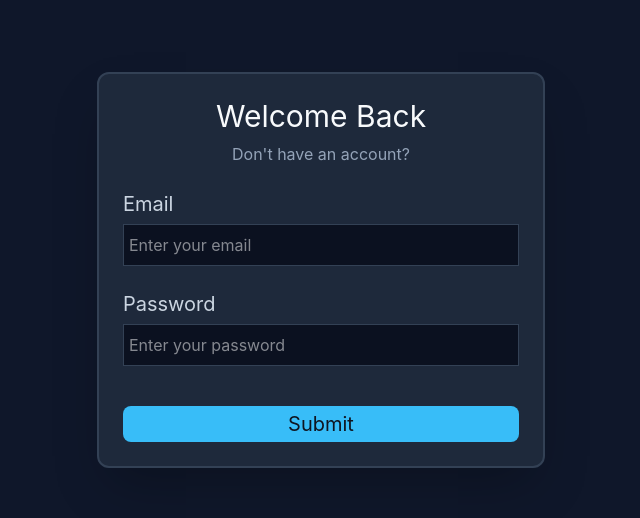
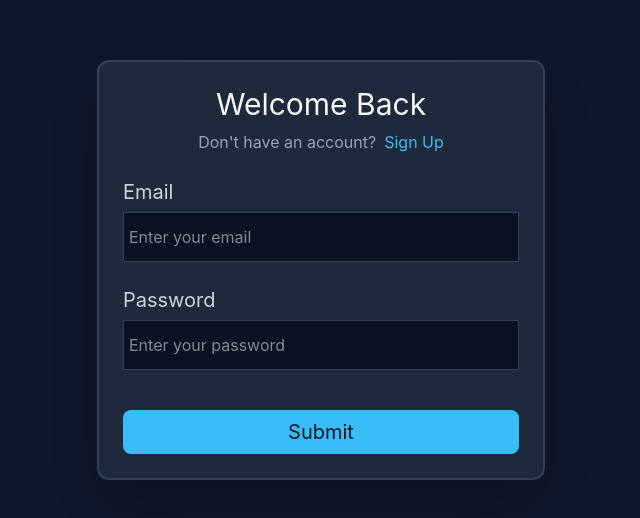
Before and after one commit to paramdahiya/ResumeForge, a React app in the folder frontend/: page /login in a window 1280 px wide. Shown: the part 130-648 px from the top of the page, without its empty margins (319-959 px from the left). Built offline with nearby package versions, Linux system fonts and the light colour scheme; the HTML template or start-up script is replaced by a standard one.

Commit message:
added styling for registeration pages and api

```diff
--- a/frontend/package.json
+++ b/frontend/package.json
@@ -11,6 +11,7 @@
   },
   "dependencies": {
     "@tailwindcss/vite": "^4.2.1",
+    "axios": "^1.13.6",
     "react": "^19.2.0",
     "react-dom": "^19.2.0",
     "react-router-dom": "^7.13.1",
--- /dev/null
+++ b/frontend/src/features/auth/api/auth.api.js
@@ -0,0 +1,15 @@
+import axios from 'axios'
+
+const REGISTER_URL='http://localhost:8080/api/auth/register'
+export const registerUser = async ({userName, email, password})=>{
+    try {
+        // send the data to the server
+        const response = await axios.post(REGISTER_URL, {userName, email, password}, {
+            withCredentials:true
+        })
+        return response.data
+
+    } catch (error) {
+        throw(error)
+    }
+}
--- a/frontend/src/pages/Login.jsx
+++ b/frontend/src/features/auth/pages/Login.jsx
@@ -1,6 +1,6 @@
 import React from 'react'
 import { useState } from 'react'
-import { useNavigate } from 'react-router-dom'
+import { useNavigate, Link , useLocation} from 'react-router-dom'
 
 export default function Login() {
 
@@ -9,7 +9,11 @@ export default function Login() {
         password: ''
     })
 
+    const [hideRegisterationMessage, setHideRegisterationMessage] = useState(false)
+
     const navigate = useNavigate()
+    const location = useLocation()
+    const {message} = location.state || {} // check if redirected from registeration
 
     const [formError, setFormError] = useState(false)
 
@@ -31,7 +35,23 @@ export default function Login() {
     }
 
   return (
-    <div className='w-full min-h-dvh flex justify-center items-center px-4 sm:px-0'>
+    <div className='w-full min-h-dvh flex flex-col justify-center items-center px-4 sm:px-0 relative'>
+
+        { message && (
+            <div className={` ${hideRegisterationMessage ? 'hidden' : 'w-full max-w-md px-4 sm:px-0 absolute top-10 font-medium'}`}>
+                <div className='relative w-full bg-[#38BDF8] text-sm sm:text-base text-[#0F1520] text-center rounded-lg p-2 sm:p-3'>
+                    <p>{message}</p>
+
+                    <span
+                        className='absolute top-2 right-2 text-base sm:text-lg cursor-pointer'
+                        onClick={() => setHideRegisterationMessage(true)}
+                    >
+                        &times;
+                    </span>
+                </div>
+            </div>
+        )}
+
         <form
             className='w-full max-w-md border-2 border-[#334155] bg-[#1E293B] shadow-2xl flex flex-col gap-6 p-4 sm:p-6 rounded-xl'
             onSubmit={handleSubmit}
@@ -39,10 +59,10 @@ export default function Login() {
             <div className=''>
                 <h1 className='text-[#F8FAFC] text-2xl sm:text-3xl text-center'>Welcome Back</h1>
                 <p
-                    className='text-[#94A3B8] text-sm sm:text-base mt-2 text-center cursor-pointer hover:underline'
-                    onClick={()=>(navigate('/register'))}
+                    className='text-[#94A3B8] text-sm sm:text-base mt-2 text-center'
                 >
                     Don't have an account?
+                    <Link to={'/register'} className='ml-2 text-[#38BDF8]'>Sign Up</Link>
                 </p>
             </div>
 
@@ -63,7 +83,7 @@ export default function Login() {
                     value={formData.email}
                     onChange={handleChange}
                     placeholder='Enter your email'
-                    className='w-full focus:outline-none bg-[#0B1120] border border-[#334155] focus:ring-1 focus:ring-[rgba(56, 189, 248, 0.5)] transition-all duration-200 focus:shadow-xl focus:scale-[1.01] p-1.5 sm:p-2 text-white text-base'
+                    className='w-full focus:outline-none bg-[#0B1120] border border-[#334155] focus:ring-1 focus:ring-[rgba(56, 189, 248, 0.5)] transition-all duration-200 focus:shadow-xl focus:scale-[1.01] p-2 sm:p-3 text-white text-base'
                 />
             </div>
 
@@ -76,11 +96,11 @@ export default function Login() {
                     value={formData.password}
                     onChange={handleChange}
                     placeholder='Enter your password'
-                    className='w-full focus:outline-none bg-[#0B1120] border border-[#334155] focus:ring-1 focus:ring-[rgba(56, 189, 248, 0.5)] transition-all duration-200 focus:shadow-xl focus:scale-[1.01] p-1.5 sm:p-2 text-white text-base'
+                    className='w-full focus:outline-none bg-[#0B1120] border border-[#334155] focus:ring-1 focus:ring-[rgba(56, 189, 248, 0.5)] transition-all duration-200 focus:shadow-xl focus:scale-[1.01] p-2 sm:p-3 text-white text-base'
                 />
             </div>
             <button
-                className='mt-4 w-full text-[#0F1520]  bg-[#38BDF8] hover:bg-[#7DD3FC] hover:scale-[1.05] transition-all duration-200 hover:shadow-lg text-lg sm:text-xl cursor-pointer py-1 rounded-lg'
+                className='mt-4 w-full text-[#0F1520]  bg-[#38BDF8] hover:bg-[#7DD3FC] hover:scale-[1.05] transition-all duration-200 hover:shadow-lg text-lg sm:text-xl cursor-pointer py-2 rounded-lg'
                 type='submit'
             >
                 Submit
--- a/frontend/src/pages/Register.jsx
+++ b/frontend/src/features/auth/pages/Register.jsx
@@ -1,7 +1,11 @@
 import React from 'react'
 import { useState } from 'react'
+import { registerUser } from '../api/auth.api'
+import { useNavigate } from 'react-router-dom'
 
 export default function Register() {
+
+    const navigate = useNavigate()
 
     const [formData, setFormData] = useState({
         userName:'',
@@ -19,17 +23,31 @@ export default function Register() {
 
     }
 
-    const handleSubmit = (e)=>{
+    const handleSubmit = async (e)=>{
         e.preventDefault()
         if(formData.userName.trim() === '' || formData.email.trim() === '' || formData.password.trim() === ''){
             setFormError(true)
             return
         }
 
+        registerUser(formData)
+            .then((response)=>{
+                navigate('/login',{
+                    state:{
+                        message: 'Account created successfully. Please Log in'
+                    }
+                })
+            })
+            .catch((err)=>{
+                // const errorMessage =
+                // setRegisterationResponse({fetched:false, message:response.message})
+                console.log(err)
+            })
+        return
     }
 
   return (
-    <div className='w-full min-h-dvh flex justify-center items-center px-4 sm:px-0'>
+    <div className='w-full min-h-dvh flex flex-col justify-center items-center px-4 sm:px-0 gap-2'>
         <form
             className='w-full max-w-md border-2 border-[#334155] bg-[#1E293B] shadow-2xl flex flex-col gap-6 p-4 sm:p-6 rounded-xl'
             onSubmit={handleSubmit}
@@ -47,7 +65,6 @@ export default function Register() {
                 <></>
             }
 
-
             <div className='w-full text-[#94A3B8] flex flex-col gap-1.5'>
                 <label htmlFor="userName" className='text-[#CBD5E1] text-lg sm:text-xl'>User Name</label>
                 <input
@@ -57,7 +74,7 @@ export default function Register() {
                     value={formData.userName}
                     onChange={handleChange}
                     placeholder='Enter your name'
-                    className='w-full focus:outline-none bg-[#0B1120] border border-[#334155] focus:ring-1 focus:ring-[rgba(56, 189, 248, 0.5)] transition-all duration-200 focus:shadow-xl focus:scale-[1.01] p-1.5 sm:p-2 text-white text-base'
+                    className='w-full focus:outline-none bg-[#0B1120] border border-[#334155] focus:ring-1 focus:ring-[rgba(56, 189, 248, 0.5)] transition-all duration-200 focus:shadow-xl focus:scale-[1.01] p-2 sm:p-3 text-white text-base'
                 />
             </div>
 
@@ -70,7 +87,7 @@ export default function Register() {
                     value={formData.email}
                     onChange={handleChange}
                     placeholder='Enter your email'
-                    className='w-full focus:outline-none bg-[#0B1120] border border-[#334155] focus:ring-1 focus:ring-[rgba(56, 189, 248, 0.5)] transition-all duration-200 focus:shadow-xl focus:scale-[1.01] p-1.5 sm:p-2 text-white text-base'
+                    className='w-full focus:outline-none bg-[#0B1120] border border-[#334155] focus:ring-1 focus:ring-[rgba(56, 189, 248, 0.5)] transition-all duration-200 focus:shadow-xl focus:scale-[1.01] p-2 sm:p-3 text-white text-base'
                 />
             </div>
 
@@ -83,11 +100,11 @@ export default function Register() {
                     value={formData.password}
                     onChange={handleChange}
                     placeholder='Enter your password'
-                    className='w-full focus:outline-none bg-[#0B1120] border border-[#334155] focus:ring-1 focus:ring-[rgba(56, 189, 248, 0.5)] transition-all duration-200 focus:shadow-xl focus:scale-[1.01] p-1.5 sm:p-2 text-white text-base'
+                    className='w-full focus:outline-none bg-[#0B1120] border border-[#334155] focus:ring-1 focus:ring-[rgba(56, 189, 248, 0.5)] transition-all duration-200 focus:shadow-xl focus:scale-[1.01] p-2 sm:p-3 text-white text-base'
                 />
             </div>
             <button
-                className='mt-4 w-full text-[#0F1520]  bg-[#38BDF8] hover:bg-[#7DD3FC] hover:scale-[1.05] transition-all duration-200 hover:shadow-lg text-lg sm:text-xl cursor-pointer py-1 rounded-lg'
+                className='mt-4 w-full text-[#0F1520]  bg-[#38BDF8] hover:bg-[#7DD3FC] hover:scale-[1.05] transition-all duration-200 hover:shadow-lg text-lg sm:text-xl cursor-pointer py-2 rounded-lg'
                 type='submit'
             >
                 Submit
--- a/frontend/src/router.jsx
+++ b/frontend/src/router.jsx
@@ -1,8 +1,8 @@
 // routes for the app
 
-import Login from "./pages/Login";
+import Login from "./features/auth/pages/Login";
 import { createBrowserRouter } from "react-router-dom";
-import Register from "./pages/Register";
+import Register from "./features/auth/pages/Register";
 export const router = createBrowserRouter([
     {
         path:'/register',
```
Also changed, not shown: 2 other files (tests, documents, lock files or other folders).
